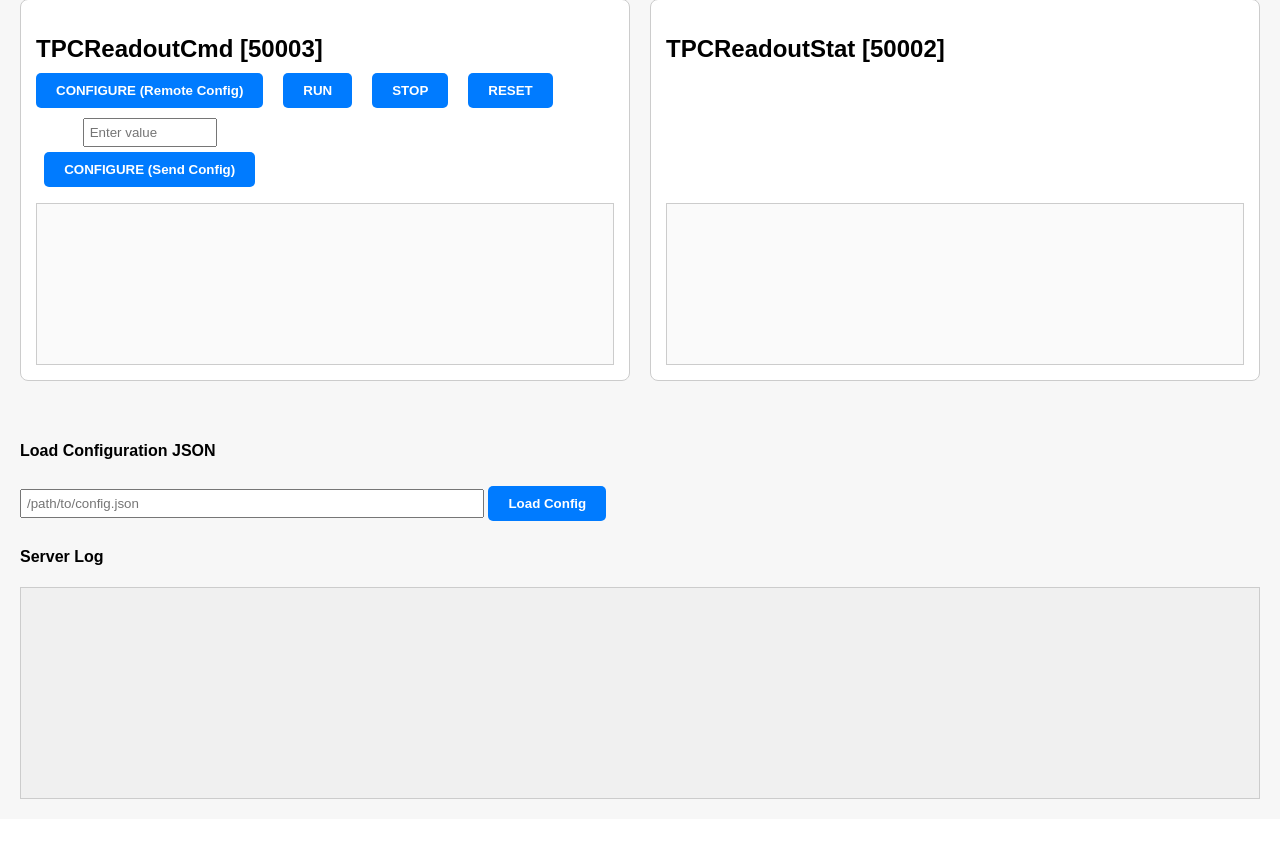
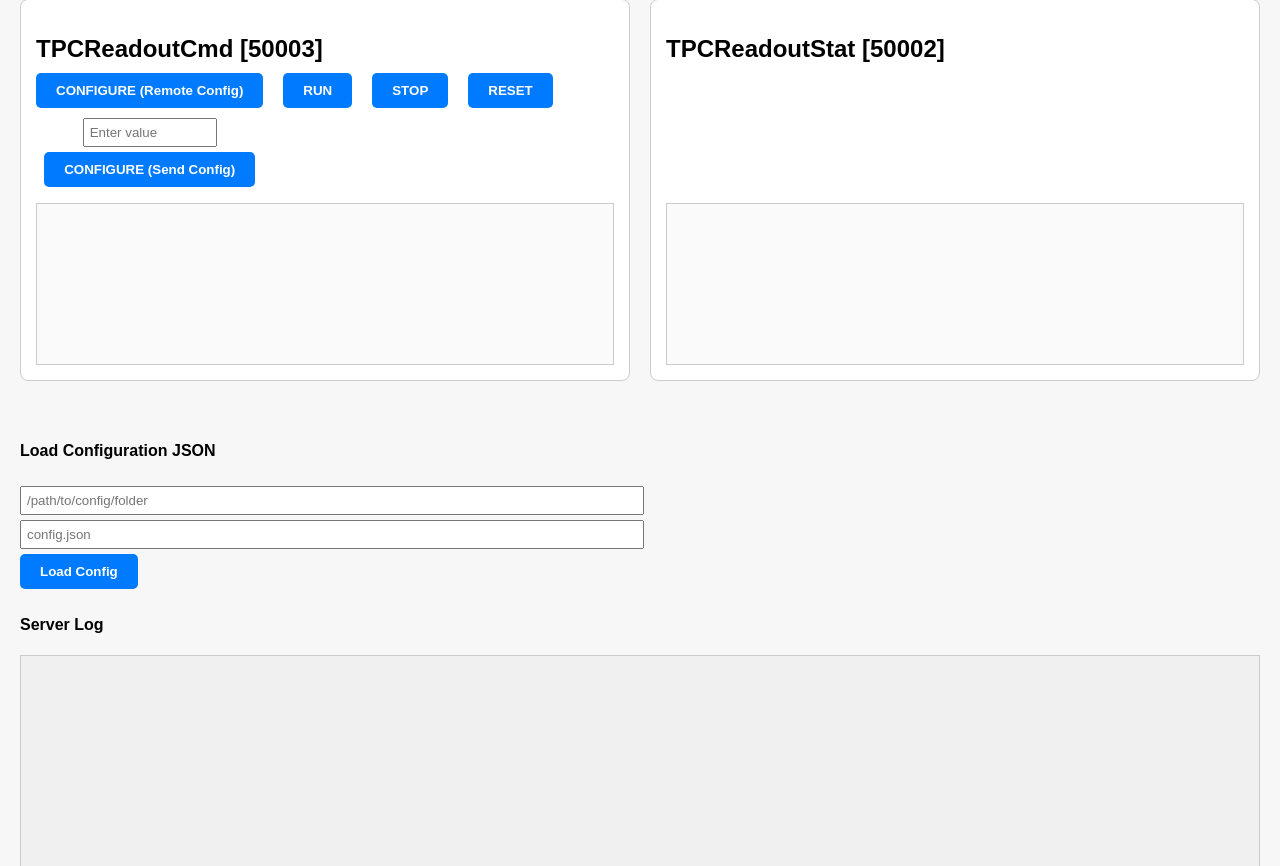
Before and after one commit to NevisNeutrinos/pgrams_daqrc, a Flask app: page / in a window 1280 px wide. Shown: the part 483-1349 px from the top of the page. Before the commit the page ends 1282 px from the top, so only its background shows below. Run offline with Flask 3, Linux system fonts and the light colour scheme; some libraries are stand-ins or nearby versions.

Commit message:
Clean up page and add dynamic update button

```diff
--- a/config_manager.py
+++ b/config_manager.py
@@ -35,4 +35,4 @@ class ConfigManager:
         return self.config.serialize()
 
     def get_config(self):
-        return self.config
+        return self.config_dict
--- a/server.py
+++ b/server.py
@@ -98,9 +98,7 @@ def handle_command(device_name, command_name, sid, value=None):
             socketio.emit(
                 'command_response',
                 {'device': device_name, "timestamp": datetime.now().strftime("%H:%M:%S"),
-                        'command': recv_cmd, 'args': recv_args},
-                room=sid
-            )
+                        'command': recv_cmd, 'args': recv_args}, room=sid)
         sleep(0.5)
 @app.route('/')
 def index():
@@ -125,6 +123,7 @@ def on_update_config(new_config):
     sid = request.sid
     config_mgr.update_from_dict(new_config)
     updated_dict = config_mgr.get_config()
+    print("Updated config: ", updated_dict)
     emit("command_response", {'device': 'SERVER', 'command': 'INFO', 'args': f'Updated config {updated_dict}'}, room=sid)
 
 @socketio.on('send_command')
--- a/templates/index_twocol_wconfig.html
+++ b/templates/index_twocol_wconfig.html
@@ -85,14 +85,16 @@
 
     <div class="full-width">
         <h4>Load Configuration JSON</h4>
-        <input type="text" id="configFilePath" placeholder="/path/to/config.json" style="width:450px">
+<!--        <input type="text" id="configFilePath" placeholder="/path/to/config.json" style="width:450px">-->
+        <input type="text" id="configDirPath" placeholder="/path/to/config/folder" style="width:100%;">
+        <input type="text" id="configFileName" placeholder="config.json" style="width:100%;">
         <button id="loadConfigBtn">Load Config</button>
     </div>
 
     <div class="full-width" id="configEditor" style="display:none;">
       <h4>Edit Configuration</h4>
       <form id="configForm"></form>
-      <button type="button" id="updateConfigBtn">UpdateConfig</button>
+      <button type="button" id="updateConfigBtn">Update Config</button>
     </div>
     </div>
     <div class="full-width">
@@ -237,9 +239,14 @@ function unflattenConfig(flatObj) {
 }
 
 document.getElementById('loadConfigBtn').addEventListener('click', () => {
-  const path = document.getElementById('configFilePath').value;
-  if(!path) { alert("Enter a file path first!"); return; }
-  socket.emit('load_config_file', {path});
+    const dir = document.getElementById('configDirPath').value;
+    const file = document.getElementById('configFileName').value;
+    if (!dir || !file) {
+        alert("Enter both a directory and a filename!");
+        return;
+    }
+    const path = dir.endsWith("/") ? dir + file : dir + "/" + file;
+    socket.emit('load_config_file', {path: path});
 });
 
 socket.on('config_loaded', (data) => {
@@ -247,12 +254,75 @@ socket.on('config_loaded', (data) => {
   appendLog(`Config loaded successfully from server file.`);
   const flatConfig = flattenConfig(loadedConfig);
   const form = document.getElementById('configForm');
-  form.innerHTML = '';
-  for (const key in flatConfig) {
-    const value = Array.isArray(flatConfig[key]) ? flatConfig[key].join(',') : flatConfig[key];
-    form.innerHTML += `<div><label>${key}:</label>
-      <input type="text" name="${key}" value="${value}" style="width:200px"></div>`;
-  }
+  // form.innerHTML = '';
+  // for (const key in flatConfig) {
+  //   const value = Array.isArray(flatConfig[key]) ? flatConfig[key].join(',') : flatConfig[key];
+  //   // form.innerHTML += `<div><label>${key}:</label>
+  //   //   <input type="text" name="${key}" value="${value}" style="width:200px"></div>`;
+  //   form.innerHTML += `
+  //       <div style="display:flex; align-items:center; margin-bottom:6px;">
+  //           <label style="display:inline-block; width:250px; font-weight:500;">${key}:</label>
+  //           <input type="text" name="${key}" value="${value}" style="flex:1; max-width:200px;">
+  //       </div>`;
+  // }
+    form.innerHTML = ""; // clear old form first
+
+    Object.keys(flatConfig).forEach(key => {
+      const value = Array.isArray(flatConfig[key]) ? flatConfig[key].join(',') : flatConfig[key];
+
+      // Create wrapper
+      const row = document.createElement("div");
+      row.style.display = "flex";
+      row.style.alignItems = "center";
+      row.style.marginBottom = "6px";
+
+      // Label
+      const label = document.createElement("label");
+      label.textContent = key + ":";
+      label.style.display = "inline-block";
+      label.style.width = "250px";
+      label.style.fontWeight = "500";
+      row.appendChild(label);
+
+      // Input
+      const input = document.createElement("input");
+      input.type = "text";
+      input.name = key;
+      input.value = value;
+      input.style.flex = "1";
+      input.style.maxWidth = "200px";
+
+      // Store original value
+      input.dataset.original = value;
+
+      // Attach change detection
+      input.addEventListener("input", () => {
+        checkForChanges();
+      });
+
+      row.appendChild(input);
+      form.appendChild(row);
+    });
+
+    function checkForChanges() {
+      const inputs = form.querySelectorAll("input");
+      let changed = false;
+      inputs.forEach(input => {
+        if (input.value !== input.dataset.original) {
+          changed = true;
+        }
+      });
+
+      const updateBtn = document.getElementById("updateConfigBtn");
+      if (changed) {
+        updateBtn.style.backgroundColor = "red";
+        updateBtn.style.color = "white";
+      } else {
+        updateBtn.style.backgroundColor = "";
+        updateBtn.style.color = "";
+      }
+    }
+
   document.getElementById('configEditor').style.display = 'block';
 });
 
@@ -268,8 +338,20 @@ document.getElementById('updateConfigBtn').addEventListener('click', () => {
   }
   const updatedConfig = unflattenConfig(flatUpdated);
   socket.emit('update_config', updatedConfig);
+  // Reset "original" values since config is now up-to-date
+  for (const element of form.elements) {
+    if (element.name) {
+      element.dataset.original = element.value;
+    }
+  }
+  // Reset button color
+  const updateBtn = document.getElementById("updateConfigBtn");
+  updateBtn.style.backgroundColor = "";
+  updateBtn.style.color = "";
+
   appendLog(`Updated config..`);
 });
+
 
 </script>
 </body>
```
